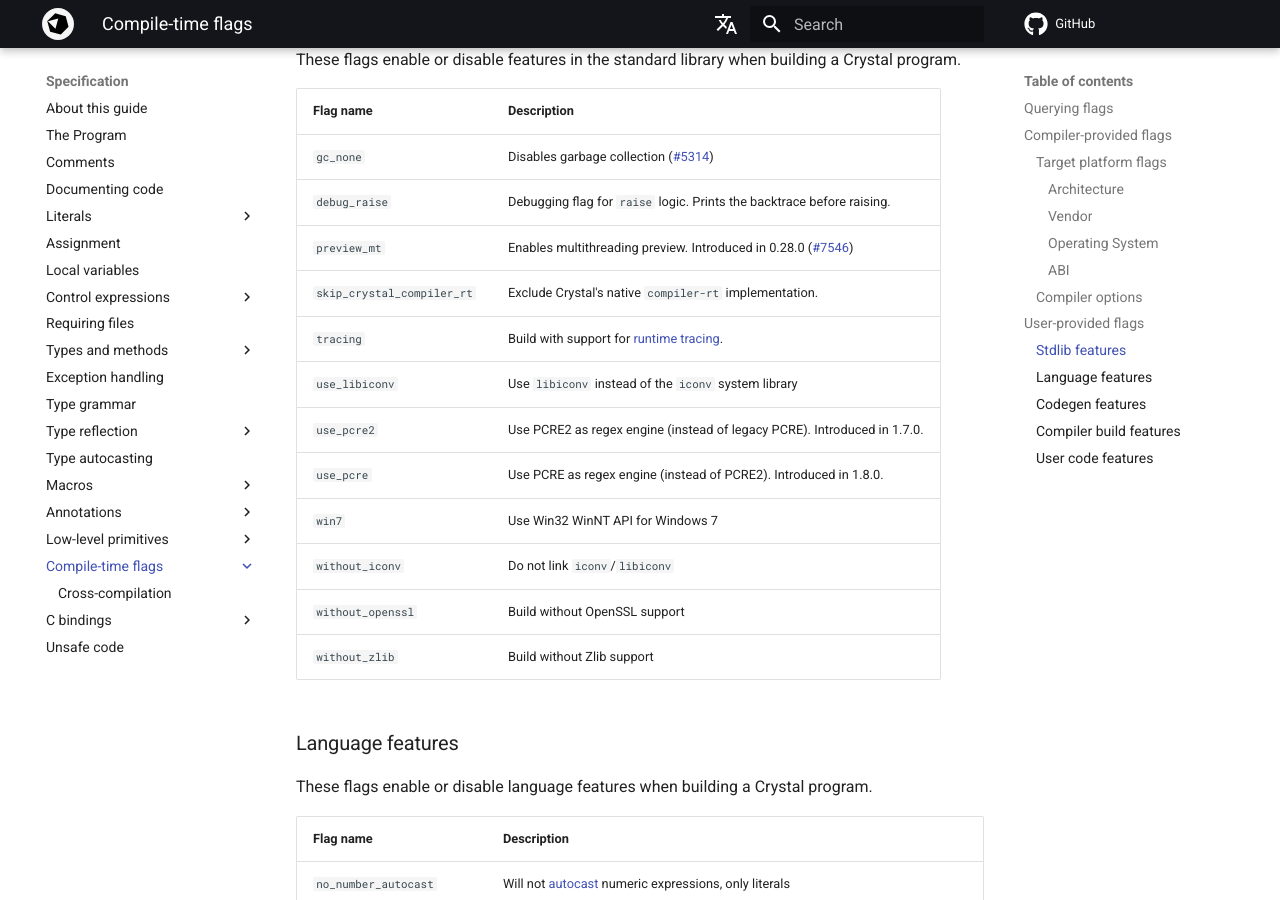
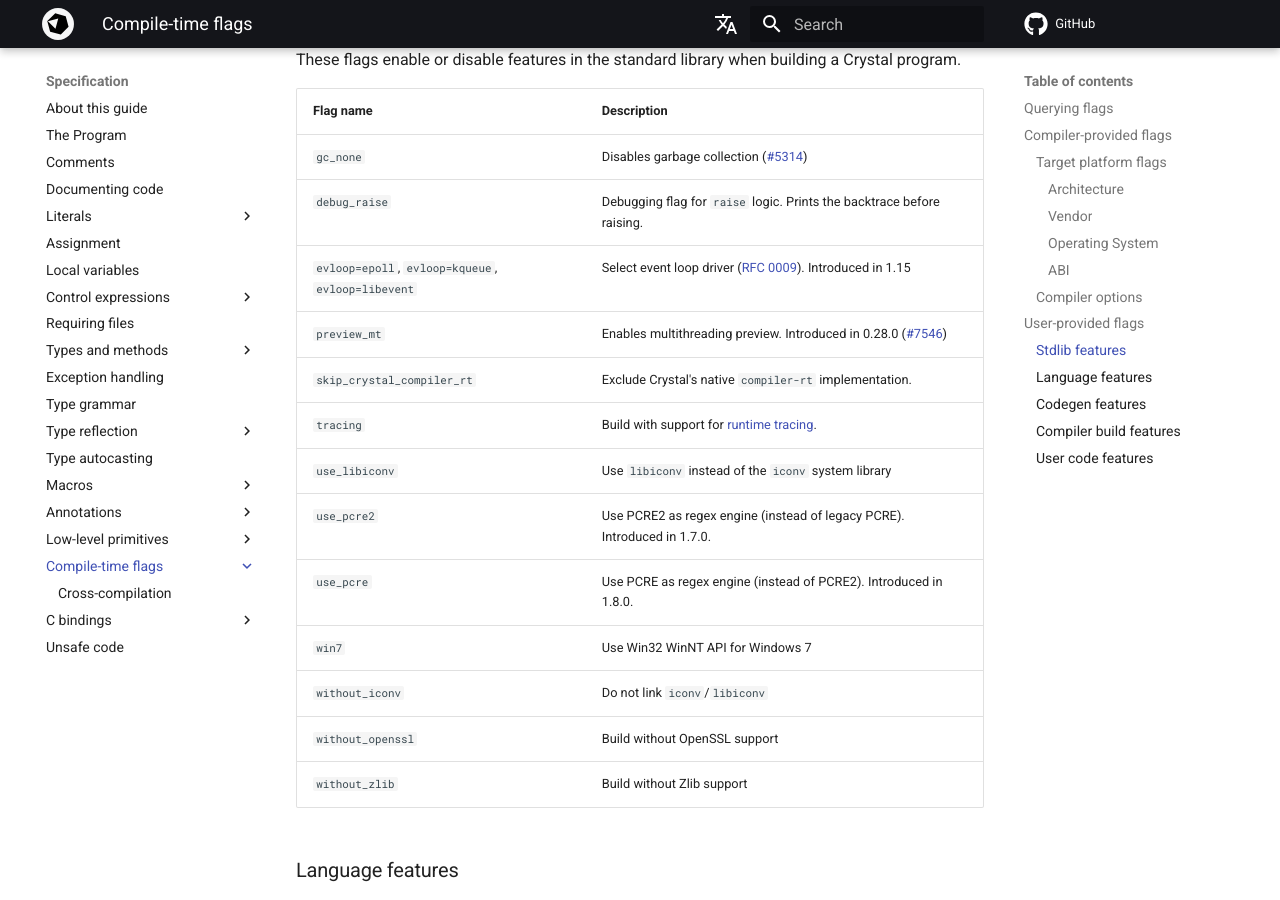
Before and after one commit to crystal-lang/crystal-book, an MkDocs documentation site: the page built from docs/syntax_and_semantics/compile_time_flags.md, in a window 1280 px wide and 900 px high, scrolled down 3976 px. Built offline with MkDocs 1.6.1 and Material for MkDocs 9.7.7, drawn with Linux system fonts in a browser that asks for light colours; nearby versions of some CDN libraries; library files that are not in the unit come from our copies; comment, search, counter and statistics services are not loaded; the version menu is left out.

Commit message:
Add `evloop=` compile time flags (#810)

```diff
--- a/docs/syntax_and_semantics/compile_time_flags.md
+++ b/docs/syntax_and_semantics/compile_time_flags.md
@@ -134,6 +134,7 @@ Crystal program.
 |-----------|-------------|
 | `gc_none` | Disables garbage collection ([#5314](https://github.com/crystal-lang/crystal/pull/5314)) |
 | `debug_raise` | Debugging flag for `raise` logic. Prints the backtrace before raising. |
+| `evloop=epoll`, `evloop=kqueue`, `evloop=libevent` | Select event loop driver ([RFC 0009](https://github.com/crystal-lang/rfcs/blob/main/text/0009-lifetime-event_loop.md#availability)). Introduced in 1.15 |
 | `preview_mt` | Enables multithreading preview. Introduced in 0.28.0 ([#7546](https://github.com/crystal-lang/crystal/pull/7546)) |
 | `skip_crystal_compiler_rt` | Exclude Crystal's native `compiler-rt` implementation. |
 | `tracing` | Build with support for [runtime tracing](../guides/runtime_tracing.md). |
```
